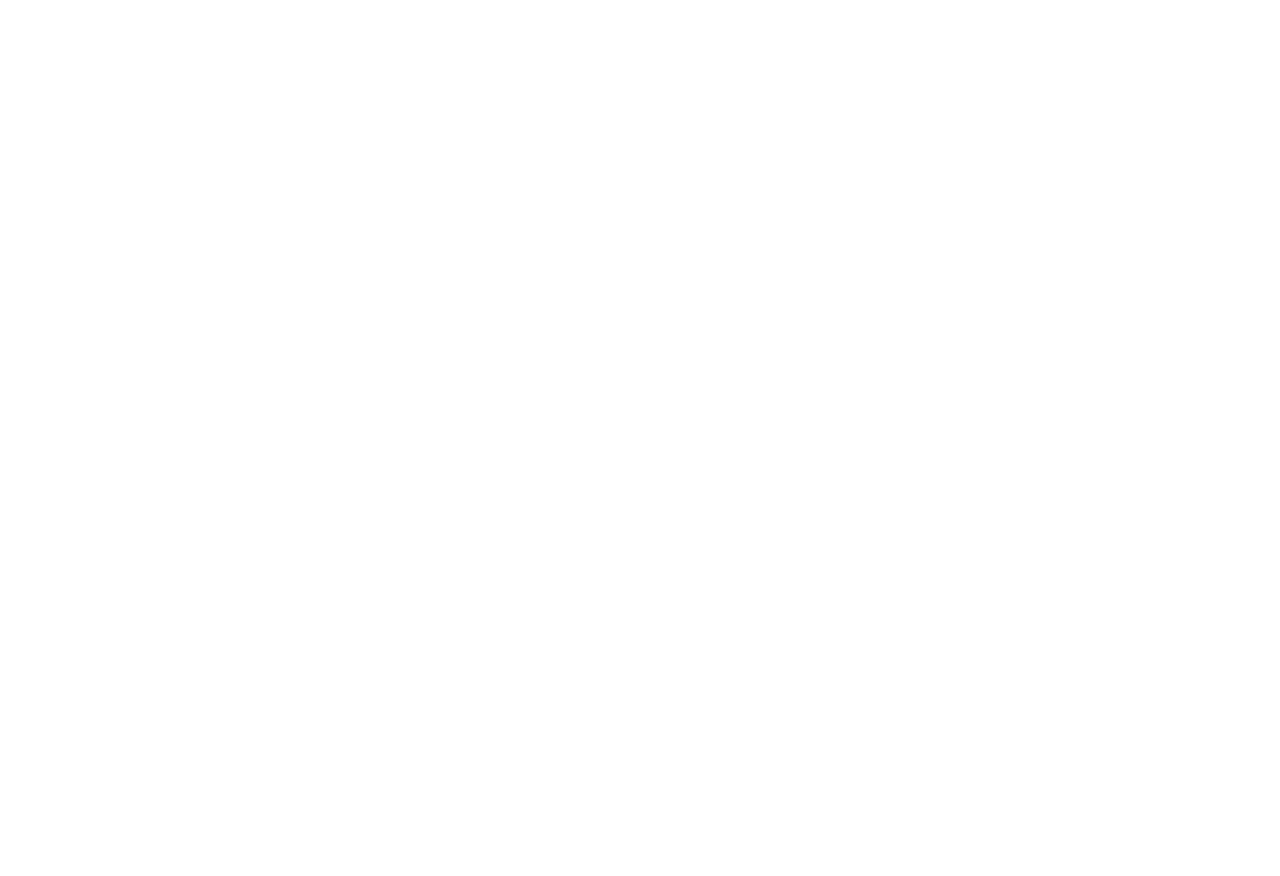
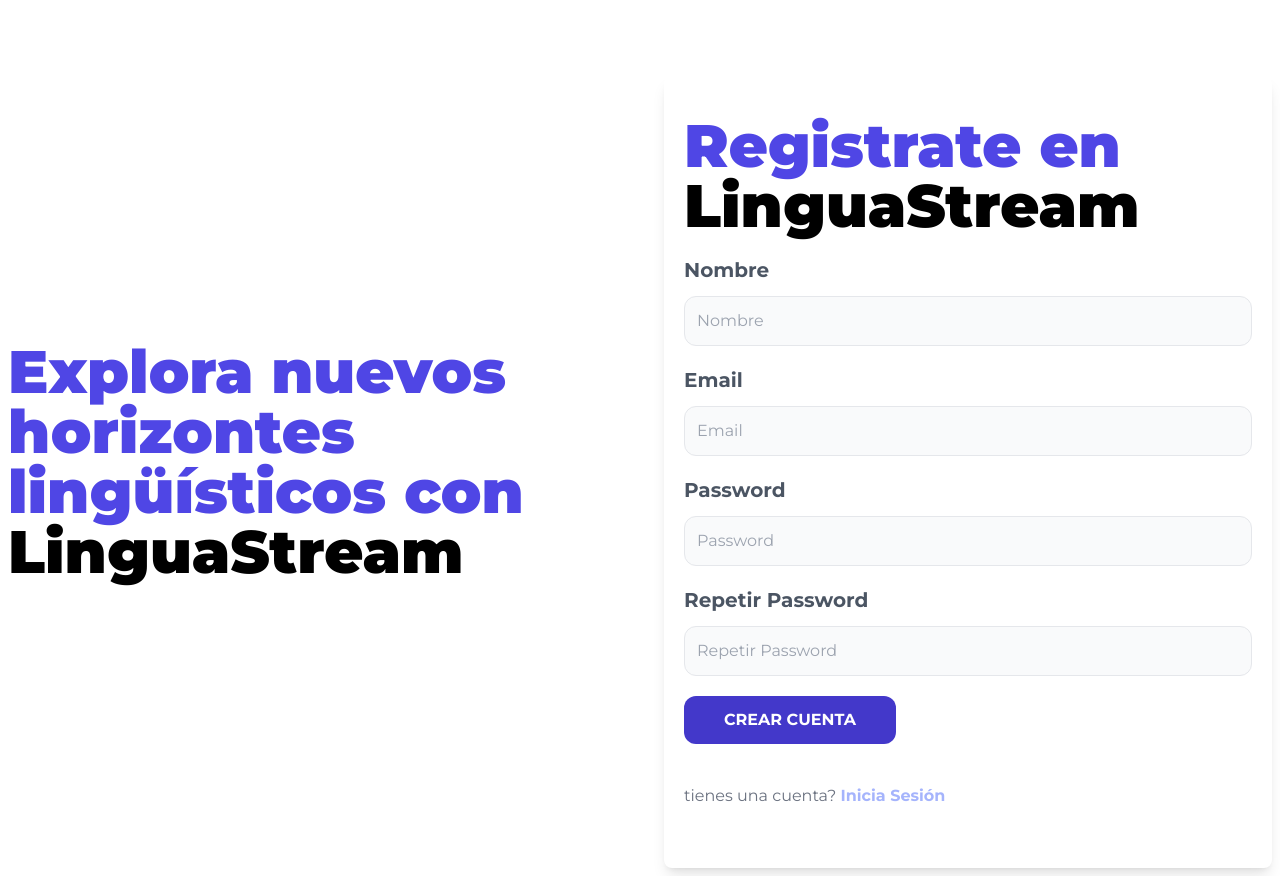
Before and after one commit to joelGabriel7/LinguaStream, a React (Vite) app in the folder frontend/: page /register in a window 1280 px wide. Before the commit this address had no page. Before the commit the page ends 800 px from the top, so only its background shows below. Built offline with nearby package versions, Linux system fonts and the light colour scheme.

Commit message:
Login screen and Register Screen ui  ready

```diff
--- a/frontend/index.html
+++ b/frontend/index.html
@@ -1,13 +1,21 @@
 <!doctype html>
 <html lang="en">
+
 <head>
   <meta charset="UTF-8" />
   <link rel="icon" type="image/svg+xml" href="/vite.svg" />
   <meta name="viewport" content="width=device-width, initial-scale=1.0" />
   <title>ChatBot- LinguaStream</title>
+
+  <link rel="preconnect" href="https://fonts.googleapis.com">
+  <link rel="preconnect" href="https://fonts.gstatic.com" crossorigin>
+  <link href="https://fonts.googleapis.com/css2?family=Montserrat:ital,wght@0,100..900;1,100..900&display=swap"
+    rel="stylesheet">
 </head>
+
 <body>
   <div id="root"></div>
   <script type="module" src="/src/main.jsx"></script>
 </body>
+
 </html>
--- a/frontend/src/App.jsx
+++ b/frontend/src/App.jsx
@@ -1,11 +1,15 @@
 import { BrowserRouter, Routes, Route } from 'react-router-dom';
+import AuthLayout from './layouts/AuthLayout';
+import Login from './pages/Login';
+import Register from './pages/Register';
+
 function App() {
-
   return (
     <BrowserRouter>
       <Routes>
-        <Route path='/'>
-
+        <Route path='/' element={<AuthLayout/>}>
+            <Route index element={<Login/>}/>
+            <Route path='register' element={<Register/>}/>
         </Route>
       </Routes>
     </BrowserRouter>
--- /dev/null
+++ b/frontend/src/layouts/AuthLayout.jsx
@@ -0,0 +1,14 @@
+import { Outlet } from 'react-router-dom'
+
+const AuthLayout = () => {
+    return (
+        <>
+            <main className='container items-center mx-auto md:grid md:grid-cols-2 mt-12 gap-12 p-2'>
+
+                <Outlet />
+            </main>
+        </>
+    )
+}
+
+export default AuthLayout
--- /dev/null
+++ b/frontend/src/pages/Login.jsx
@@ -0,0 +1,57 @@
+import { Link } from 'react-router-dom'
+
+const Login = () => {
+    return (
+        <>
+            <div>
+                <h1 className="text-indigo-600 font-black text-6xl font-monserrat">
+                    Conéctate con el mundo a través de <span className='text-black'>LinguaStream</span></h1>
+            </div>
+            <div className="mt-20 md:mt-5 shadow-lg px-6 py-10 rounded-lg bg-white ">
+                <form action="">
+                    <div className='my-5' >
+
+                        <label htmlFor=""
+                            className='text-gray-600 font-monserrat block text-xl font-bold'
+                        >
+                            Email
+                        </label>
+
+                        <input
+                            type="email"
+                            placeholder='Email'
+                            className='border w-full p-3 mt-3 font-monserrat bg-gray-50 rounded-xl'
+                        />
+                    </div>
+                    <div className='my-5' >
+
+                        <label htmlFor=""
+                            className='text-gray-600  font-monserrat block text-xl font-bold'
+                        >
+                            Password
+                        </label>
+                        <input
+                            type="password"
+                            placeholder='Password'
+                            className='border w-full p-3 mt-3 font-monserrat bg-gray-50 rounded-xl'
+                        />
+                    </div>
+                    <input
+                        type="submit"
+                        value="Iniciar Sesión"
+                        className='bg-indigo-700 w-full font-monserrat p-3 px-10 rounded-xl text-white uppercase font-bold hover:cursor-pointer
+                        hover:bg-indigo-800 md:w-auto'
+                    />
+                </form>
+                <nav className='mt-10 lg:flex lg:justify-between' >
+                    <Link
+                        className='block font-monserrat text-center my-5 text-gray-500'
+                        to="/register">No tienes una cuenta? <span className='text-black font-bold font-monserrat'>Registrate</span></Link>
+
+                </nav>
+            </div>
+        </>
+    )
+}
+
+export default Login
--- /dev/null
+++ b/frontend/src/pages/Register.jsx
@@ -0,0 +1,89 @@
+import { Link } from 'react-router-dom'
+const Register = () => {
+    return (
+        <>
+            <div>
+                <h1 className="text-indigo-600 font-black  text-6xl font-monserrat">
+                    Explora nuevos horizontes lingüísticos con <span className='text-black'>LinguaStream</span></h1>
+            </div>
+
+            <div className="mt-20 md:mt-5 shadow-lg px-5 py-10 rounded-lg bg-white" >
+                <form action="">
+                    <p className="text-indigo-600 font-black  text-6xl font-monserrat">
+                        Registrate en  <span className='text-black'>LinguaStream</span></p>
+
+                    <div className="my-5">
+
+
+                        <label htmlFor=""
+                            className='text-gray-600 font-monserrat block text-xl font-bold'
+                        >
+                            Nombre
+                        </label>
+
+                        <input
+                            type="text"
+                            placeholder='Nombre'
+                            className='border w-full font-monserrat p-3 mt-3 bg-gray-50 rounded-xl'
+                        />
+                    </div>
+                    <div className="my-5">
+                        <label htmlFor=""
+                            className='text-gray-600 font-monserrat block text-xl font-bold'
+                        >
+                            Email
+                        </label>
+
+                        <input
+                            type="email"
+                            placeholder='Email'
+                            className='border w-full font-monserrat p-3 mt-3 bg-gray-50 rounded-xl'
+                        />
+                    </div>
+                    <div className="my-5">
+                        <label htmlFor=""
+                            className='text-gray-600 font-monserrat block text-xl font-bold'
+                        >
+                            Password
+                        </label>
+
+                        <input
+                            type="text"
+                            placeholder='Password'
+                            className='border w-full font-monserrat p-3 mt-3 bg-gray-50 rounded-xl'
+                        />
+                    </div>
+                    <div className="my-5">
+                        <label htmlFor=""
+                            className='text-gray-600 font-monserrat block text-xl font-bold'
+                        >
+                            Repetir Password
+                        </label>
+
+                        <input
+                            type="text"
+                            placeholder='Repetir Password'
+                            className='border w-full font-monserrat p-3 mt-3 bg-gray-50 rounded-xl'
+                        />
+                    </div>
+
+                    <input
+                        type="submit"
+                        value='Crear Cuenta'
+                        className="bg-indigo-700 font-monserrat w-full p-3 px-10 rounded-xl text-white uppercase font-bold hover:cursor-pointer
+                        hover:bg-indigo-800 md:w-auto"
+                    />
+                </form>
+
+                <div className="mt-5 lg:flex lg:justify-between">
+                    <Link
+                        className='block text-center  font-monserrat my-5 text-gray-500'
+                        to="/">tienes una cuenta? <span className='text-indigo-300 font-bold'>Inicia Sesión</span></Link>
+
+                </div>
+            </div>
+        </>
+    )
+}
+
+export default Register
--- a/frontend/tailwind.config.js
+++ b/frontend/tailwind.config.js
@@ -2,7 +2,11 @@
 export default {
   content: ["index.html", "./src/**/*.jsx"],
   theme: {
-    extend: {},
+    extend: {
+      fontFamily: {
+         monserrat: ['Montserrat', 'sans-serif']
+      }
+    },
   },
   plugins: [],
 }
```
Lines whose indentation alone changed are shown as unchanged.
